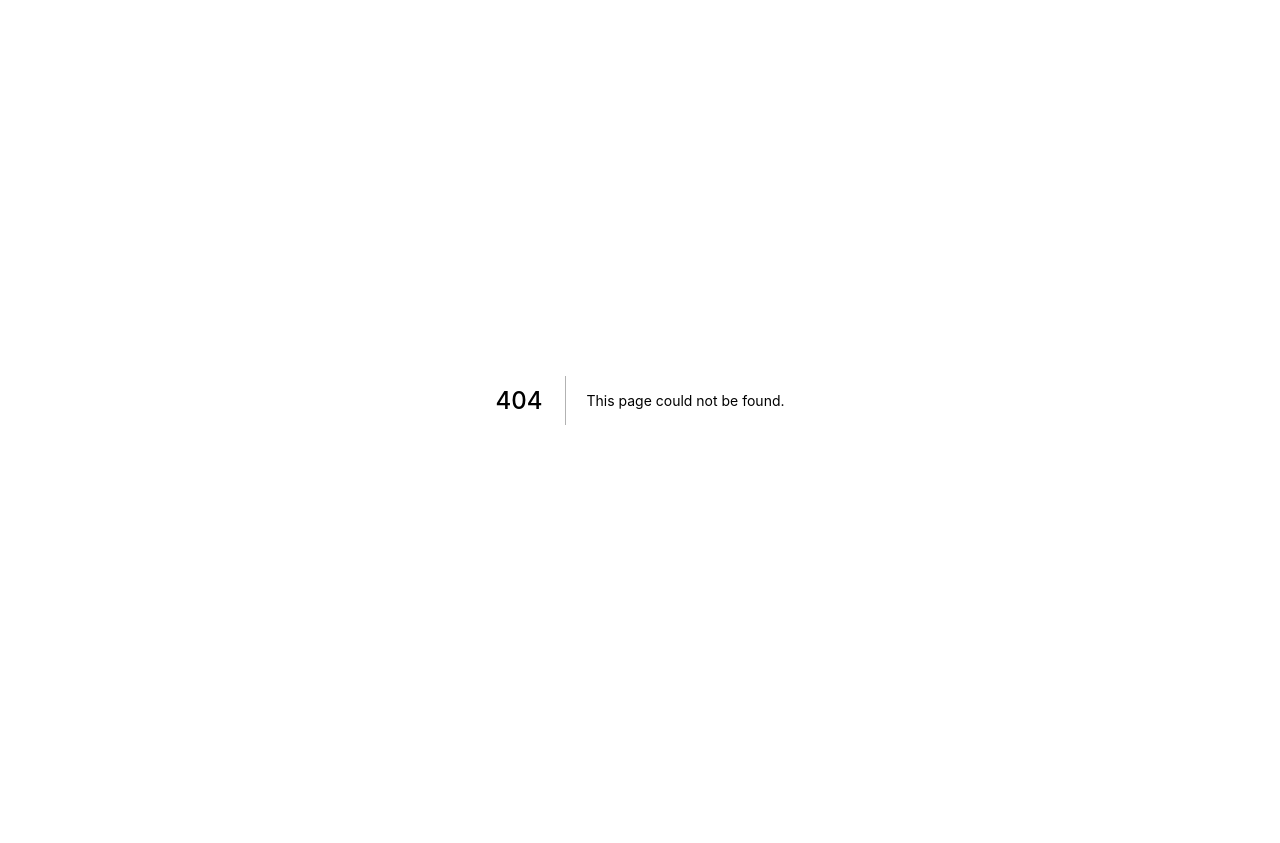
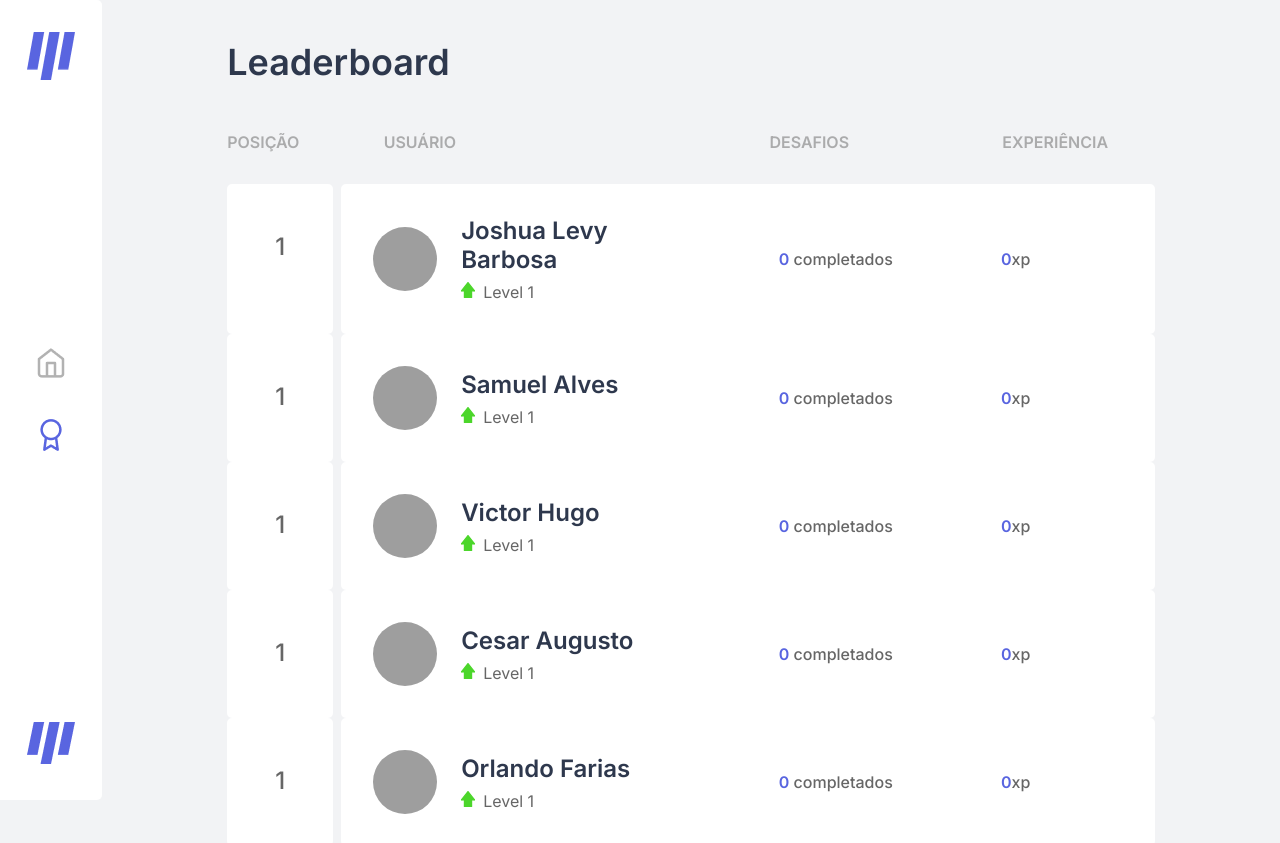
Before and after one commit to RaphaPetrere/MoveIt, a Next.js app in the folder frontend-next/: page /ranking in a window 1280 px wide. Before the commit this address had no page. Shown: the top 843 px of the page. Before the commit the page ends 800 px from the top, so only its background shows below. Built offline with nearby package versions, Linux system fonts and the light colour scheme; grey boxes are pictures that could not be loaded.

Commit message:
Componentizando os desafiantes

```diff
--- /dev/null
+++ b/frontend-next/desafiantes.json
@@ -0,0 +1,38 @@
+[
+    {
+      "username": "Joshua Levy Barbosa",
+      "level": 1,
+      "challenges": 0,
+      "experience": 0
+    },
+    {
+      "username": "Samuel Alves",
+      "level": 1,
+      "challenges": 0,
+      "experience": 0
+    },
+    {
+      "username": "Victor Hugo",
+      "level": 1,
+      "challenges": 0,
+      "experience": 0
+    },
+    {
+      "username": "Cesar Augusto",
+      "level": 1,
+      "challenges": 0,
+      "experience": 0
+    },
+    {
+      "username": "Orlando Farias",
+      "level": 1,
+      "challenges": 0,
+      "experience": 0
+    },
+    {
+      "username": "Giovanni Bocoli",
+      "level": 1,
+      "challenges": 0,
+      "experience": 0
+    }
+]
--- /dev/null
+++ b/frontend-next/src/components/LeaderboardStanding.tsx
@@ -0,0 +1,23 @@
+import styles from '../styles/components/LeaderboardStanding.module.css';
+import { Profile } from './Profile';
+
+interface StandingProps {
+    username: string;
+    level: number;
+    challenges: number;
+    experience: number;
+}
+
+export function LeaderboardStanding(props: StandingProps) {
+    return (
+        <div className={styles.standingContainer}>
+            <Profile username={props.username} level={props.level}/>
+            <h5 className={styles.stats}>
+                <strong>{props.challenges}</strong> completados
+            </h5>
+            <h5 className={styles.stats}>
+                <strong>{props.experience}</strong>xp
+            </h5>
+        </div>
+    )
+}
--- a/frontend-next/src/components/Profile.tsx
+++ b/frontend-next/src/components/Profile.tsx
@@ -2,17 +2,22 @@ import { useContext } from 'react';
 import { ChallengesContext } from '../contexts/ChallengesContext';
 import styles from '../styles/components/Profile.module.css';
 
-export function Profile() {
+interface ProfileStanding {
+    username: string;
+    level: number;
+}
+
+export function Profile(props: ProfileStanding) {
     const { level } = useContext(ChallengesContext);
 
     return (
         <div className={styles.profileContainer}>
-            <img src="https://github.com/stephYatate.png" alt="Raphael Petrere"/>
+            <img src="https://github.com/stephYatate.png" alt={props.username}/>
             <div>
-                <strong>Raphael Petrére</strong>
+                <strong>{props.username}</strong>
                 <p>
                     <img src="icons/level.svg" alt="Level"/>
-                    Level {level}
+                    Level {props.level}
                 </p>
             </div>
         </div>
--- a/frontend-next/src/components/Siderbar.tsx
+++ b/frontend-next/src/components/Siderbar.tsx
@@ -1,21 +1,34 @@
 import Link from 'next/link';
+import { useContext } from 'react';
+import { ChallengesContext } from '../contexts/ChallengesContext';
 import styles from '../styles/components/Sidebar.module.css';
 
-export function Sidebar(page:string) {
+interface SidebarProps {
+    page: string
+}
+
+export function Sidebar({page}: SidebarProps) {
+    const { changeUserStatus } = useContext(ChallengesContext);
     return(
         <div className={styles.sidebarContainer}>
             <img src="icons/logo_small.png" alt="Logo Pequeno" className={styles.logo}/>
             <div className={styles.linkContainer}>
                 <Link href="/">
-                    <a><img src="icons/home.png" alt="home"/></a>
+                    <a>
+                        <img src={`icons/home${page == 'home' ? '_purple' : ''}.png`} alt="home" id="homeIcon" />
+                    </a>
                 </Link>
                 <Link href="/ranking">
-                    <a><img src="icons/trophy.png" alt="ranking"/></a>
+                    <a>
+                        <img src={`icons/trophy${page == 'ranking' ? '_purple' : ''}.png`} alt="ranking" id="rankingIcon" />
+                    </a>
                 </Link>
             </div>
-            <button className="">
-                <img src="icons/logo_small.png" alt="Perfil" className={styles.logo}/>
-            </button>
+            <Link href="/">
+                <a onClick={() => changeUserStatus(false)}>
+                    <img src="icons/logo_small.png" alt="logout" id="logoutIcon" />
+                </a>
+            </Link>
         </div>
     );
 }
--- a/frontend-next/src/pages/index.tsx
+++ b/frontend-next/src/pages/index.tsx
@@ -30,7 +30,7 @@ export default function Home(props: HomeProps) {
     >
       {props.userLoggedOn == true ?
         <div className={styles.container}>
-          <Sidebar />
+          <Sidebar page="home"/>
           <div className={styles.homeContainer}>
             <Head>
               <title>Início | move.it</title>
@@ -40,7 +40,7 @@ export default function Home(props: HomeProps) {
 
             <section>
               <div>
-                <Profile />
+                <Profile username="Raphael Cardoso Petrére" level={props.level} />
                 <CompletedChallenges />
                 <Countdown />
               </div>
--- /dev/null
+++ b/frontend-next/src/pages/ranking.tsx
@@ -0,0 +1,59 @@
+import Head from 'next/head';
+
+import { ChallengesProvider } from '../contexts/ChallengesContext';
+
+import styles from '../styles/pages/Ranking.module.css';
+import { Sidebar } from '../components/Siderbar';
+import { LeaderboardStanding } from '../components/LeaderboardStanding';
+
+import desafiantes from '../../desafiantes.json';
+
+interface RankingProps {
+  level: number,
+  currentExperience: number,
+  challengesCompleted: number,
+  userLoggedOn: boolean,
+};
+
+export default function Ranking(props: RankingProps) {
+    console.log(desafiantes);
+    return (
+        <ChallengesProvider
+            level={props.level}
+            currentExperience={props.currentExperience}
+            challengesCompleted={props.challengesCompleted}
+            userLoggedOn={props.userLoggedOn}
+        >
+            <div className={styles.container}>
+                <Sidebar page="ranking"/>
+                <div className={styles.rankingContainer}>
+                    <Head>
+                        <title>Ranking | move.it</title>
+                    </Head>
+                    <section>
+                        <h1 className={styles.title}>Leaderboard</h1>
+                        <div className={styles.description}>
+                            <h5>Posição</h5>
+                            <h5>Usuário</h5>
+                            <h5>Desafios</h5>
+                            <h5>Experiência</h5>
+                        </div>
+                        {desafiantes.map((desafiante) => {
+                            return (
+                                <div className={styles.leaderboard}>
+                                    <h5 className={styles.rank}>1</h5>
+                                    <LeaderboardStanding
+                                        username={desafiante.username}
+                                        level={Number(desafiante.level)}
+                                        challenges={Number(desafiante.challenges)}
+                                        experience={Number(desafiante.experience)}
+                                    />
+                                </div>
+                            )
+                        }) }
+                    </section>
+                </div>
+            </div>
+        </ChallengesProvider>
+    );
+}
--- /dev/null
+++ b/frontend-next/src/styles/components/LeaderboardStanding.module.css
@@ -0,0 +1,27 @@
+.standingContainer {
+    background: var(--white);
+    padding: 2rem;
+    flex: 1;
+
+    display: grid;
+    grid-template-columns: 5fr 2fr 2fr;
+    gap: 6.25rem;
+    align-content: center;
+
+    border-radius: 5px;
+}
+
+.standingContainer>div>img {
+    width: 4rem !important;
+    height: 4rem !important;
+}
+
+.stats {
+    font-size: 1rem;
+    font-weight: 500;
+    align-self: center;
+}
+
+.stats strong {
+    color: var(--blue);
+}
--- a/frontend-next/src/styles/components/Login.module.css
+++ b/frontend-next/src/styles/components/Login.module.css
@@ -42,6 +42,7 @@
     border: none;
     border-radius: 4px;
     background-image: linear-gradient(to right, var(--blue-dark), var(--blue));
+    outline: none;
 }
 
 .username:hover,
--- a/frontend-next/src/styles/components/Sidebar.module.css
+++ b/frontend-next/src/styles/components/Sidebar.module.css
@@ -24,7 +24,27 @@
 
 .linkContainer a {
     text-align: center;
-    border-left: 5px solid var(--blue-dark);
-    border-top-left-radius: 10px;
-    border-bottom-left-radius: 10px;
+    height: 72px;
+    position: relative;
+    overflow: hidden;
 }
+
+.linkContainer a::after{
+    content: "";
+    height: 100%;
+    background: var(--blue-dark);
+    width: 15px;
+    position: absolute;
+    left: -10px;
+    border-radius: 15px;
+    transition: all .35s;
+    opacity: 0;
+}
+
+.linkContainer a:hover::after{
+    opacity: 1;
+}
+
+.linkContainer a img {
+    margin-top: 18px;
+}
--- /dev/null
+++ b/frontend-next/src/styles/pages/Ranking.module.css
@@ -0,0 +1,54 @@
+.container {
+    display: flex;
+    flex-direction: row;
+}
+
+.rankingContainer {
+    height: 100vh;
+    width: 992px;
+    max-width: 992px;
+    margin: 0 auto;
+    padding: 2.5rem 2rem;
+
+    display: flex;
+    flex-direction: column;
+}
+
+.title {
+    font-size: 36px;
+    font-weight: 600;
+    color: var(--title);
+    margin-bottom: 3rem;
+}
+
+.description {
+    flex: 1;
+
+    display: grid;
+    grid-template-columns: 1fr 4fr 2fr 2fr;
+    gap: 5rem;
+    align-content: center;
+
+    margin-bottom: 2rem;
+}
+
+.description h5 {
+    font-size: 1rem;
+    text-transform: uppercase;
+    color: var(--text);
+    opacity: .5;
+}
+
+.leaderboard {
+    display: grid;
+    grid-template-columns: 1fr 9fr;
+    gap: .5rem;
+}
+
+.rank {
+    padding: 3rem;
+    font-size: 24px;
+    font-weight: 500;
+    background: var(--white);
+    border-radius: 5px;
+}
```
